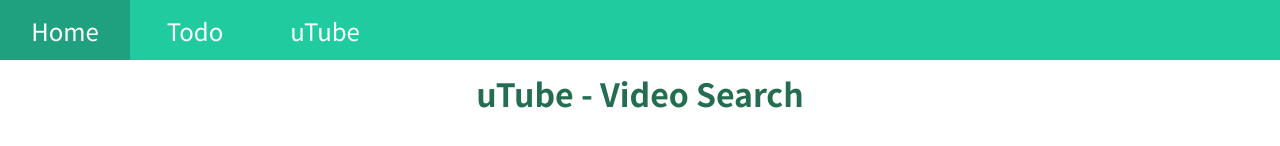
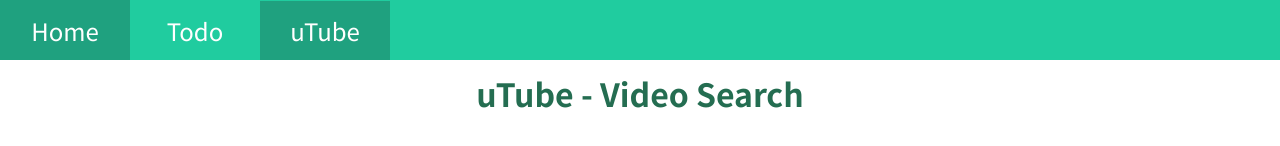
Before and after one commit to gswliang/handy-app, an Angular app: page /utube in a window 1280 px wide. Shown: the top 146 px of the page. Built offline with nearby package versions, Linux system fonts and the light colour scheme.

Commit message:
implement search on URL

```diff
--- a/src/app/home/home.component.css
+++ b/src/app/home/home.component.css
@@ -48,14 +48,13 @@ nav{
     border-radius: 20px;
     cursor: pointer;
     z-index: 2;
-}
-
-.navbar>a{
     text-decoration: none;
     padding: .5rem;
     color: #fff;
 }
 
+
+
 .navbar:hover{
     background: #54897C;
 }
--- a/src/app/home/home.component.html
+++ b/src/app/home/home.component.html
@@ -1,10 +1,14 @@
-<div class='home-container'>
+<div class="home-container">
   <div class="background"></div>
   <h1>Personal App</h1>
   <p>Choose your favorite applications</p>
   <nav>
-        <div class="navbar" *ngFor="let nav of navs">
-            <a routerLink='/{{nav | lowercase}}'>{{nav}}</a>
+    <div
+      class="navbar"
+      *ngFor="let nav of navs"
+      routerLink="/{{ nav | lowercase }}"
+    >
+      {{ nav }}
     </div>
   </nav>
 </div>
--- a/src/app/navibar/navibar.component.css
+++ b/src/app/navibar/navibar.component.css
@@ -25,3 +25,13 @@ nav{
 .navbar:hover{
     background: #1FA17F;
 }
+
+.navActivate{
+  display: flex;
+  align-items: center;
+  justify-content: center;
+  height: 43px;
+  width: 100%;
+  background: #1FA17F;
+
+}
--- a/src/app/navibar/navibar.component.html
+++ b/src/app/navibar/navibar.component.html
@@ -1,5 +1,7 @@
 <nav>
   <div class="navbar" *ngFor="let nav of navs">
-    <a routerLink="/{{ nav | lowercase }}">{{ nav }}</a>
+    <a routerLink="/{{ nav | lowercase }}" routerLinkActive="navActivate">{{
+      nav
+    }}</a>
   </div>
 </nav>
--- a/src/app/videostream/videostream.component.ts
+++ b/src/app/videostream/videostream.component.ts
@@ -1,13 +1,13 @@
 import { Component, OnInit } from '@angular/core';
+import { ActivatedRoute, Router } from '@angular/router';
 import { DomSanitizer, SafeResourceUrl } from '@angular/platform-browser';
 import { combineLatest, Observable, Subject } from 'rxjs';
-import { switchMap, distinctUntilChanged, map } from 'rxjs/operators';
+import { switchMap, distinctUntilChanged, map, tap } from 'rxjs/operators';
 
 import { faSearch } from '@fortawesome/free-solid-svg-icons';
 import { Video, VideoItem } from './video.model';
 import { VideoDetailService } from '../services/video-detail.service';
 import { StoreService } from '../store.service';
-import { ActivatedRoute } from '@angular/router';
 
 @Component({
   selector: 'app-videostream',
@@ -17,6 +17,7 @@ import { ActivatedRoute } from '@angular/router';
 export class VideostreamComponent implements OnInit {
   constructor(
     private route: ActivatedRoute,
+    private router: Router,
     private videoService: VideoDetailService,
     private sanitizer: DomSanitizer,
     private store: StoreService
@@ -24,15 +25,24 @@ export class VideostreamComponent implements OnInit {
 
   faSearchIcon = faSearch;
   searchTerm: string = '';
+  tubeURL: string = 'https://www.youtube.com/embed/';
+  queryParam: string | null = null;
+
   videoTermSearch$ = new Subject<string>();
+  queryParam$ = this.route.queryParamMap
+    .pipe(map((queryParam) => queryParam.get('search')))
+    .subscribe((searchTerm) => (this.queryParam = searchTerm));
   paramId$ = this.route.paramMap.pipe(map((paramMap) => paramMap.get('id')));
   mainVideoUrl$: Observable<SafeResourceUrl | null> = combineLatest([
     this.paramId$,
     this.store.video$,
     this.store.paramId$,
   ]).pipe(
+    tap(
+      ([paramId]) =>
+        paramId && this.store.update({ ...this.store.state, paramId })
+    ),
     map(([paramId, videoList, storeParamId]) => {
-      paramId && this.store.update({ ...this.store.state, paramId });
       return paramId ?? storeParamId ?? videoList[0].videoId;
     }),
     map((mainVideoId) =>
@@ -40,14 +50,16 @@ export class VideostreamComponent implements OnInit {
     )
   );
 
-  tubeURL: string = 'https://www.youtube.com/embed/';
-
   ngOnInit(): void {
     this.renderVideo();
+    this.queryParam && this.videoTermSearch$.next(this.queryParam);
   }
 
   onSubmit(): void {
     this.videoTermSearch$.next(this.searchTerm);
+    this.router.navigate(['/utube'], {
+      queryParams: { search: this.searchTerm },
+    });
     this.searchTerm = '';
   }
 
```
Also changed, not shown: src/app/app.component.html (line endings or trailing spaces), 1 other file (tests, documents, lock files or other folders). Lines whose indentation alone changed are shown as unchanged.
